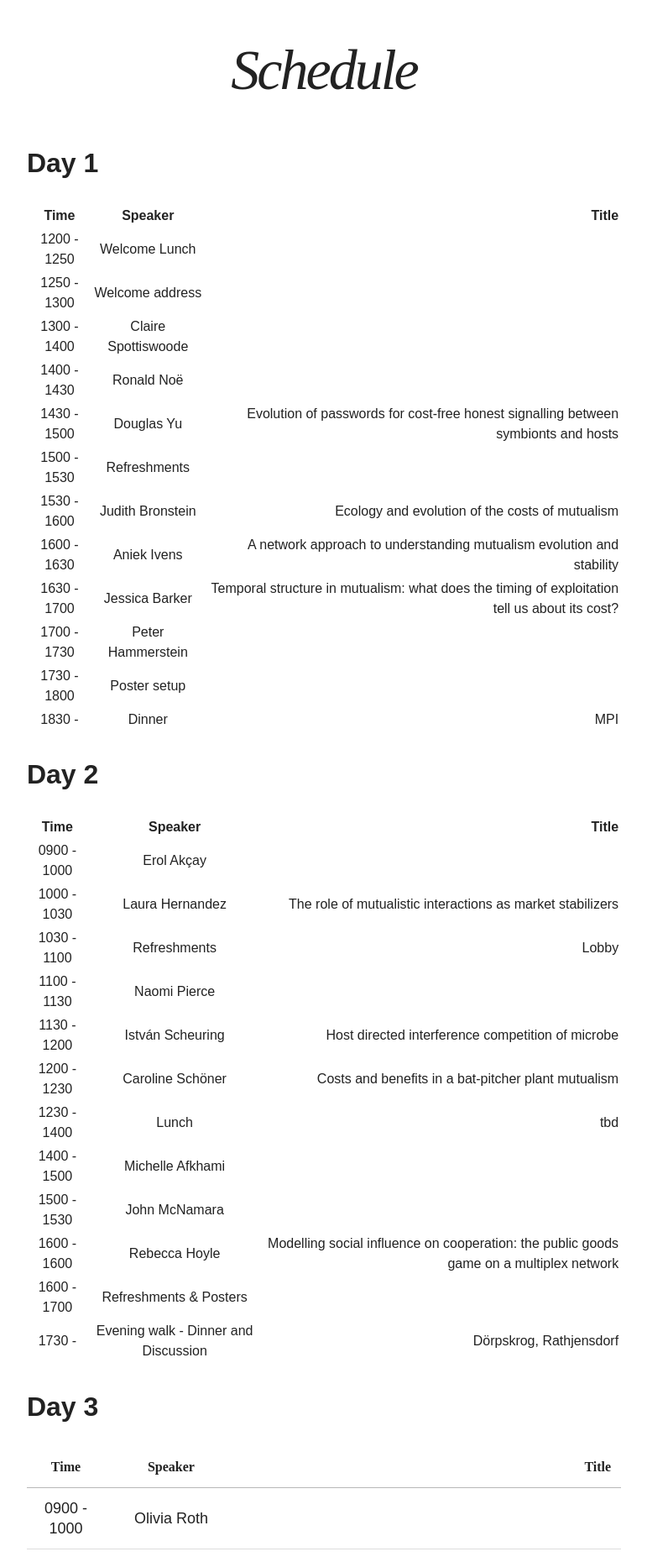
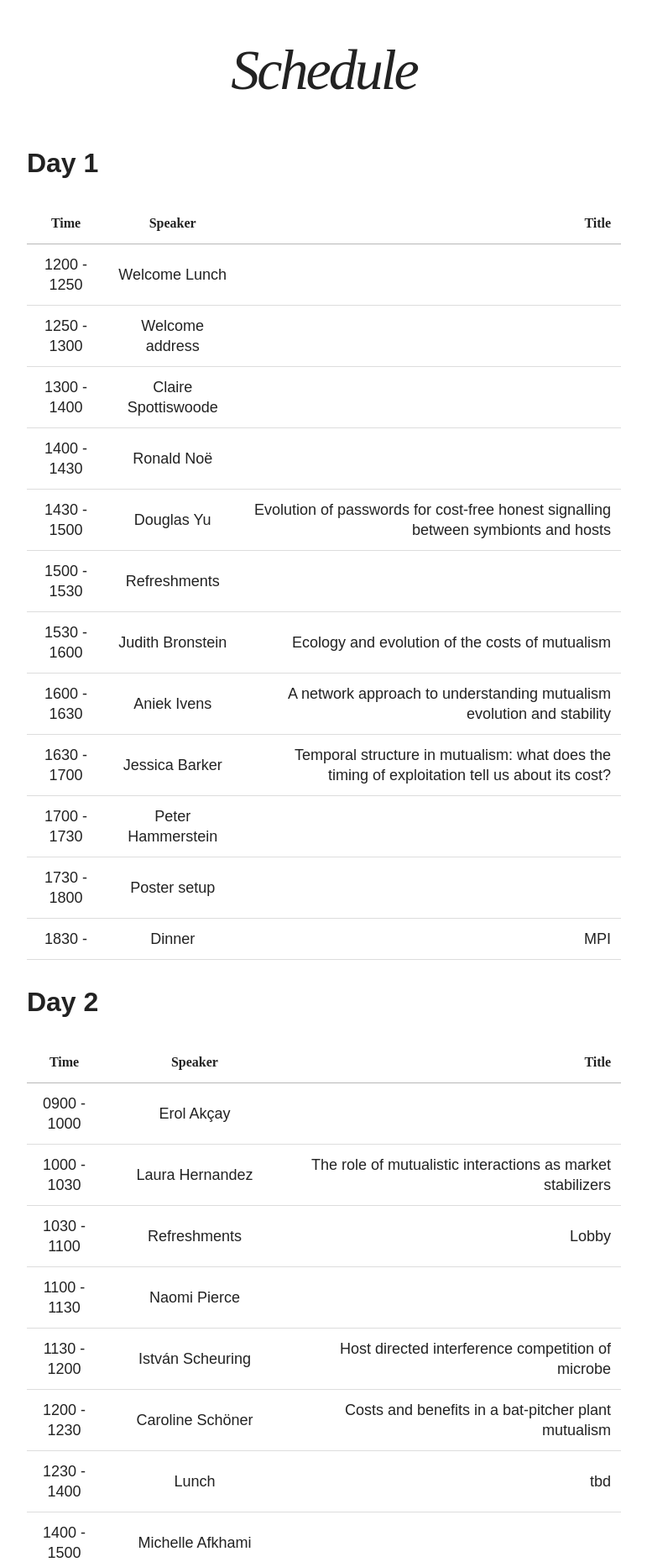
Before and after one commit to bionomics/bionomics, a Jekyll site: the page built from schedule/index.md, in a window 1280 px wide. Shown: the part 582-2442 px from the top of the page at 84% size, without its empty margins (254-1025 px from the left). Built offline with Jekyll 4.4.1, drawn with Linux system fonts in a browser that asks for light colours; nearby versions of some CDN libraries.

Commit message:
width edits again

```diff
--- a/schedule/index.md
+++ b/schedule/index.md
@@ -41,7 +41,7 @@ image:
 | 1730 - 1800 | Poster setup   |    |
 | 1830 -  | Dinner   | MPI   |
 |----
-
+{: .table}
 ## Day 2
 
 | Time | Speaker | Title |
@@ -59,11 +59,12 @@ image:
 | 1600 - 1700 | Refreshments & Posters   |    |
 | 1730 -    | Evening walk - Dinner and Discussion   | Dörpskrog, Rathjensdorf   |
 |----
+{: .table}
 
 ## Day 3
 
 | Time | Speaker | Title |
-|:--------:|:-------:|--------:|
+|:-----------:|:-------:|--------:|
 | 0900 - 1000 | Olivia Roth   |    |
 | 1000 - 1030 | Gergely Boza   | The evolution of conditional and context-dependent investments in mutualisms   |
 | 1030 - 1100 | Refreshments   | Lobby  |
```
